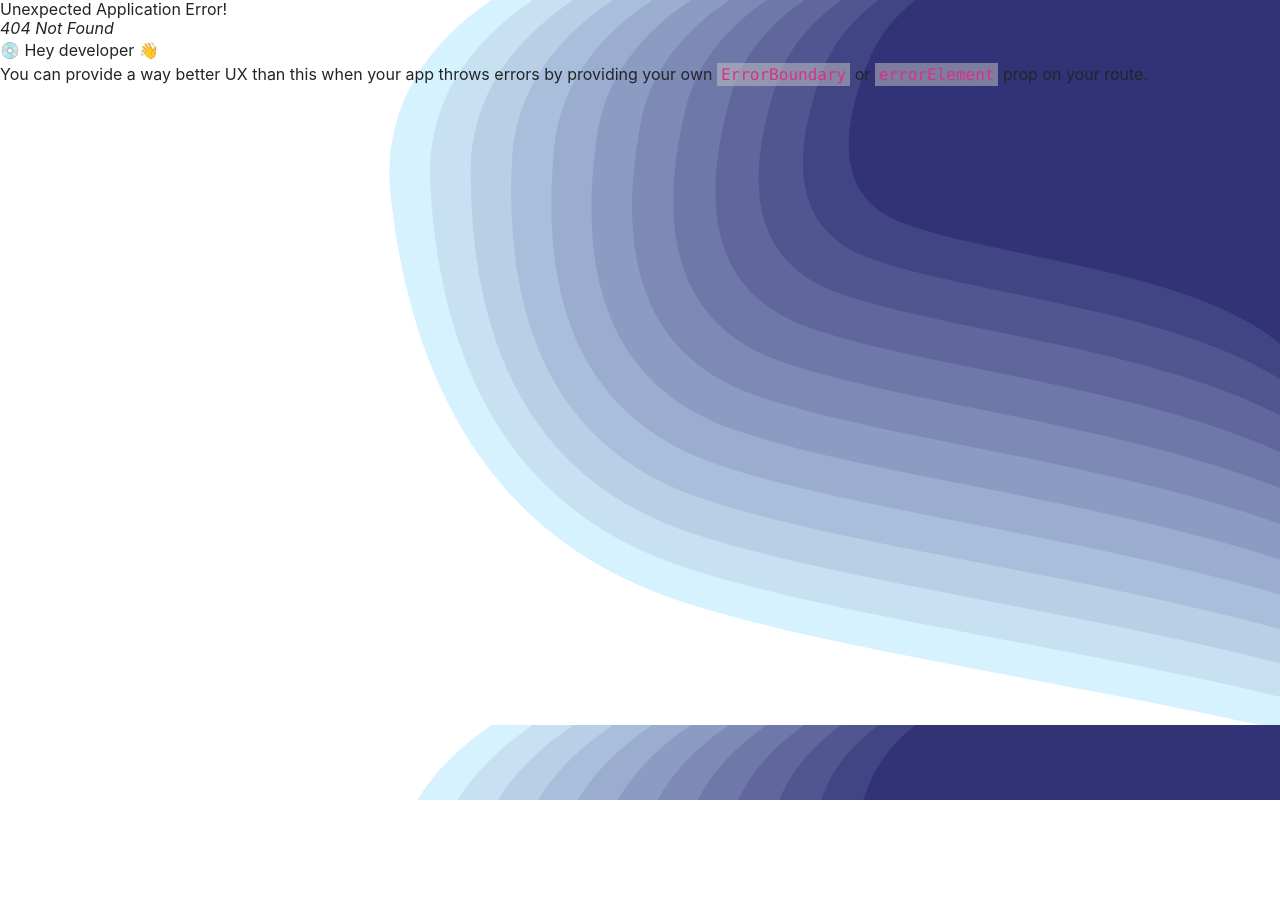
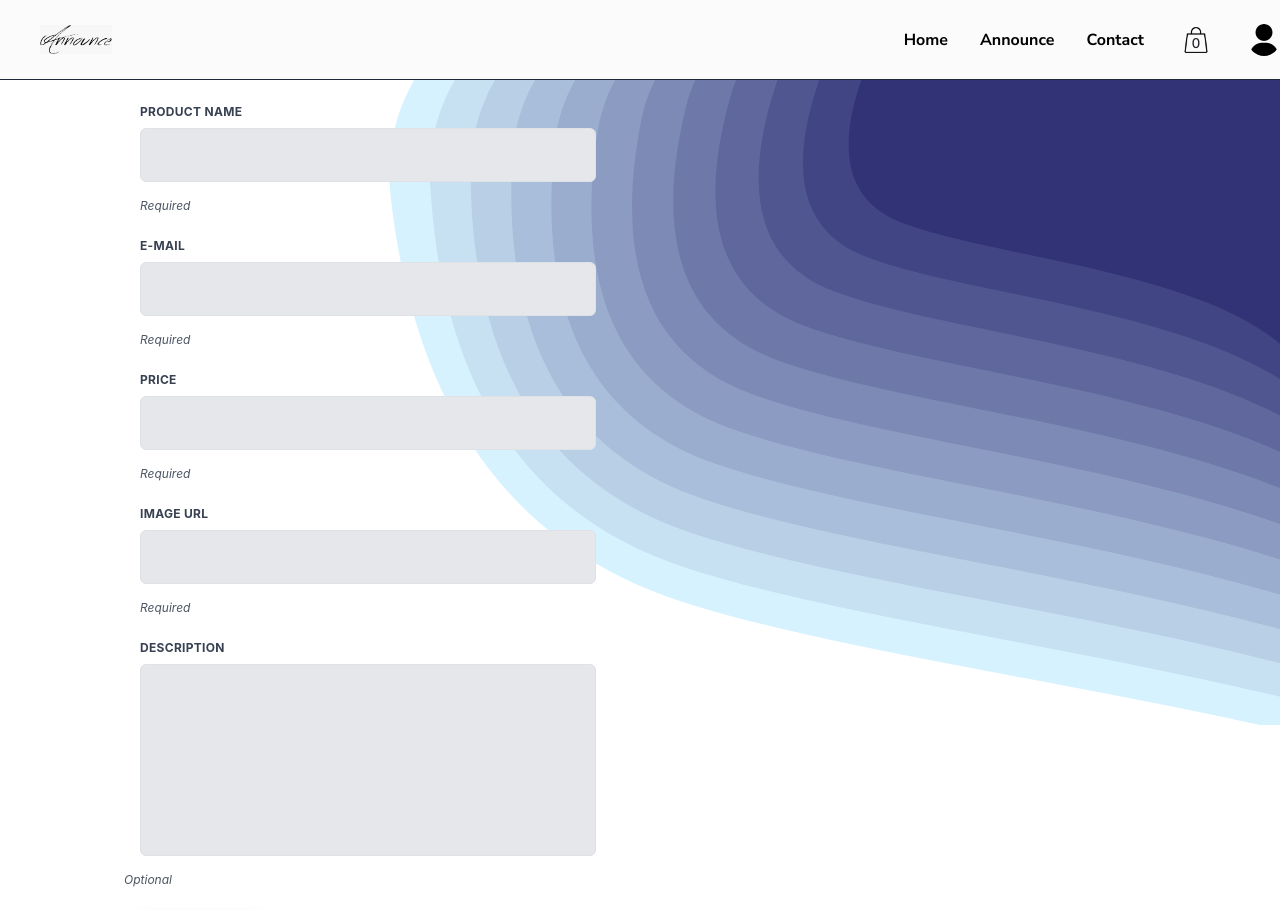
Before and after one commit to AymenNF/Announce, a React (Create React App) app in the folder client/: page /announce in a window 1280 px wide. Before the commit this address had no page. Shown: the top 910 px of the page. Before the commit the page ends 800 px from the top, so only its background shows below. Built offline with nearby package versions, Linux system fonts and the light colour scheme.

Commit message:
Adding contact and announce page

```diff
--- a/client/src/components/Footer.jsx
+++ b/client/src/components/Footer.jsx
@@ -2,7 +2,7 @@ import React from "react";
 
 const Footer = () => {
   return  (
-    <div className=" bg-[#c7e1f3] inset-x-0 bottom-0 flex justify-center items-center py-8 font-titleFont sticky">
+    <div className="bg-[#c7e1f3] inset-x-0 bottom-0 flex justify-center items-center py-8 font-titleFont">
       © Copyright
     </div>
   );
--- a/client/src/components/Header.jsx
+++ b/client/src/components/Header.jsx
@@ -11,16 +11,13 @@ const Header = () => {
         <div className="flex items-center gap-8">
           <ul className="flex items-center gap-8">
             <li className="text-base text-black font-bold hover:text-blue-900 hover:underline underline-offset-2 decoration-[1px] cursor-pointer">
-              Home
+            <Link to="/home">Home</Link>
             </li>
             <li className="text-base text-black font-bold hover:text-blue-900 hover:underline underline-offset-2 decoration-[1px] cursor-pointer">
-              Categories
+              <Link to="/announce">Announce</Link>
             </li>
             <li className="text-base text-black font-bold hover:text-blue-900 hover:underline underline-offset-2 decoration-[1px] cursor-pointer">
-              About
-            </li>
-            <li className="text-base text-black font-bold hover:text-blue-900 hover:underline underline-offset-2 decoration-[1px] cursor-pointer">
-              Contact
+             <Link to="/contact">Contact</Link>
             </li>
           </ul>
 
--- a/client/src/index.css
+++ b/client/src/index.css
@@ -7,6 +7,8 @@ body {
   -moz-osx-font-smoothing: grayscale;
   min-height: 100vh;
   background-image: url("../Assets/bg.svg");
+  background-repeat: no-repeat;
+  background-attachment: fixed;
 }
 
 code {
--- a/client/src/index.js
+++ b/client/src/index.js
@@ -13,8 +13,19 @@ import Login from './pages/Login';
 import Home from './pages/Home';
 import Header from './components/Header';
 import Footer from './components/Footer';
+import Announce from './pages/Announce';
+import Contact from './pages/Contact';
 
 const Layout = () => {
+  return (
+    <div>
+      <Header />
+      <Home />
+      <Footer />
+    </div>
+  )
+}
+const AnnouncePage = () => {
   return (
     <div>
       <Header />
@@ -43,6 +54,14 @@ const router = createBrowserRouter([
     path: "home",
     element: <Layout />,
   },
+  {
+    path: "announce",
+    element: <Announce />,
+  },
+  {
+    path: "contact",
+    element: <Contact />,
+  },
 ]);
 
 
--- /dev/null
+++ b/client/src/pages/Announce.jsx
@@ -0,0 +1,69 @@
+import React from 'react'
+import Header from '../components/Header'
+import Footer from '../components/Footer'
+
+function Announce() {
+    return (
+        <div>
+            <Header />
+            <form class="relative left-28 w-full max-w-lg p-6">
+                <div class="flex flex-wrap -mx-3 mb-6">
+                    <div class="w-full px-3">
+                        <label class="block uppercase tracking-wide text-gray-700 text-xs font-bold mb-2" for="grid-password">
+                            Product name
+                        </label>
+                        <input class="appearance-none block w-full bg-gray-200 text-gray-700 border border-gray-200 rounded py-3 px-4 mb-3 leading-tight focus:outline-none focus:bg-white focus:border-gray-500" id="name" type="text" name='name' />
+                        <p class="text-gray-600 text-xs italic">Required</p>
+                    </div>
+                </div>
+                <div class="flex flex-wrap -mx-3 mb-6">
+                    <div class="w-full px-3">
+                        <label class="block uppercase tracking-wide text-gray-700 text-xs font-bold mb-2" for="grid-password">
+                            E-mail
+                        </label>
+                        <input class="appearance-none block w-full bg-gray-200 text-gray-700 border border-gray-200 rounded py-3 px-4 mb-3 leading-tight focus:outline-none focus:bg-white focus:border-gray-500" id="email" type="email" name='email' />
+                        <p class="text-gray-600 text-xs italic">Required</p>
+                    </div>
+                </div>
+                <div class="flex flex-wrap -mx-3 mb-6">
+                    <div class="w-full px-3">
+                        <label class="block uppercase tracking-wide text-gray-700 text-xs font-bold mb-2" for="grid-password">
+                            Price
+                        </label>
+                        <input class="appearance-none block w-full bg-gray-200 text-gray-700 border border-gray-200 rounded py-3 px-4 mb-3 leading-tight focus:outline-none focus:bg-white focus:border-gray-500" id="nick" type="text" />
+                        <p class="text-gray-600 text-xs italic">Required</p>
+                    </div>
+                </div>
+                <div class="flex flex-wrap -mx-3 mb-6">
+                    <div class="w-full px-3">
+                        <label class="block uppercase tracking-wide text-gray-700 text-xs font-bold mb-2" for="grid-password">
+                            Image URL
+                        </label>
+                        <input class="appearance-none block w-full bg-gray-200 text-gray-700 border border-gray-200 rounded py-3 px-4 mb-3 leading-tight focus:outline-none focus:bg-white focus:border-gray-500" id="imageUrl" name='imageUrl' type="text" />
+                        <p class="text-gray-600 text-xs italic">Required</p>
+                    </div>
+                </div>
+                <div class="flex flex-wrap -mx-3 mb-6">
+                    <div class="w-full px-3">
+                        <label class="block uppercase tracking-wide text-gray-700 text-xs font-bold mb-2" for="grid-password">
+                            Description
+                        </label>
+                        <textarea class=" no-resize appearance-none block w-full bg-gray-200 text-gray-700 border border-gray-200 rounded py-3 px-4 mb-3 leading-tight focus:outline-none focus:bg-white focus:border-gray-500 h-48 resize-none" id="message"></textarea>
+                    </div>
+                    <p class="text-gray-600 text-xs italic">Optional</p>
+                </div>
+                <div class="md:flex md:items-center">
+                    <div class="md:w-1/3">
+                        <button class="shadow bg-teal-400 hover:bg-teal-400 focus:shadow-outline focus:outline-none text-white font-bold py-2 px-4 rounded" type="button">
+                            Announce
+                        </button>
+                    </div>
+                    <div class="md:w-2/3"></div>
+                </div>
+            </form>
+            <Footer />
+        </div>
+    )
+}
+
+export default Announce
--- /dev/null
+++ b/client/src/pages/Contact.jsx
@@ -0,0 +1,51 @@
+import React from 'react'
+import Footer from '../components/Footer'
+import Header from '../components/Header'
+
+function Contact() {
+    return (
+        <div>
+            <Header />
+            <div className='relative left-28 p-8'>
+                <h1 className='flex justify-center font-titleFont text-black-700 text-xl font-bold mb-2'>Contact</h1>
+                <form class="inline-block w-full max-w-lg">
+                    <div class="flex flex-wrap -mx-3 mb-6">
+                        <div class="w-full px-3">
+                            <label class="block uppercase tracking-wide text-gray-700 text-xs font-bold mb-2" for="grid-password">
+                                Username
+                            </label>
+                            <input class="appearance-none block w-full bg-gray-200 text-gray-700 border border-gray-200 rounded py-3 px-4 mb-3 leading-tight focus:outline-none focus:bg-white focus:border-gray-500" id="name" type="text" />
+                        </div>
+                    </div>
+                    <div class="flex flex-wrap -mx-3 mb-6">
+                        <div class="w-full px-3">
+                            <label class="block uppercase tracking-wide text-gray-700 text-xs font-bold mb-2" for="grid-password">
+                                E-mail
+                            </label>
+                            <input class="appearance-none block w-full bg-gray-200 text-gray-700 border border-gray-200 rounded py-3 px-4 mb-3 leading-tight focus:outline-none focus:bg-white focus:border-gray-500" id="email" name='email' type="email" />
+                        </div>
+                    </div>
+                    <div class="flex flex-wrap -mx-3 mb-6">
+                        <div class="w-full px-3">
+                            <label class="block uppercase tracking-wide text-gray-700 text-xs font-bold mb-2" for="grid-password">
+                                Message
+                            </label>
+                            <textarea class=" no-resize appearance-none block w-full bg-gray-200 text-gray-700 border border-gray-200 rounded py-3 px-4 mb-3 leading-tight focus:outline-none focus:bg-white focus:border-gray-500 h-48 resize-none" id="message"></textarea>
+                        </div>
+                    </div>
+                    <div class="md:flex md:items-center">
+                        <div class="md:w-1/3">
+                            <button class="shadow bg-teal-400 hover:bg-teal-400 focus:shadow-outline focus:outline-none text-white font-bold py-2 px-4 rounded" type="button">
+                                Send
+                            </button>
+                        </div>
+                        <div class="md:w-2/3"></div>
+                    </div>
+                </form>
+            </div>
+            <Footer />
+        </div>
+    )
+}
+
+export default Contact
```
